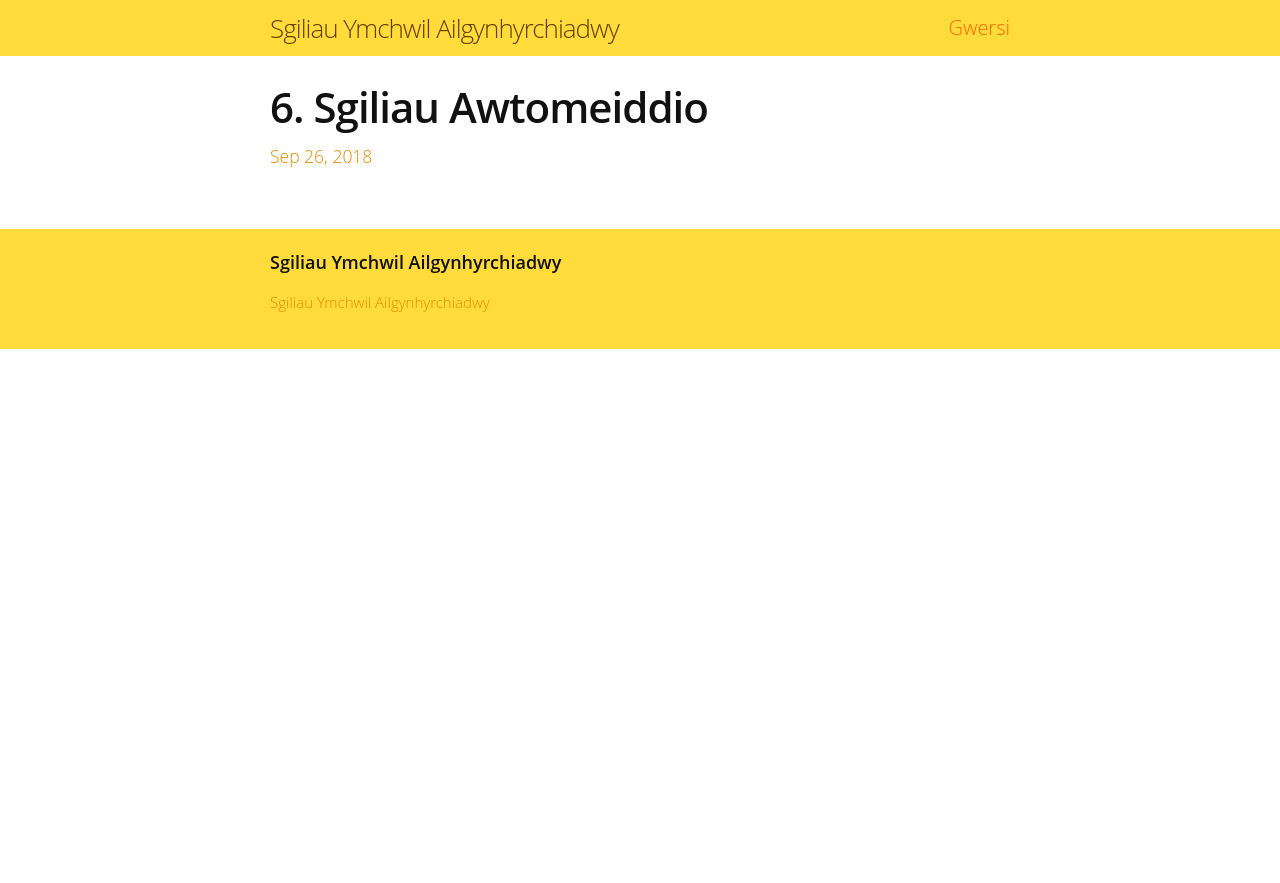
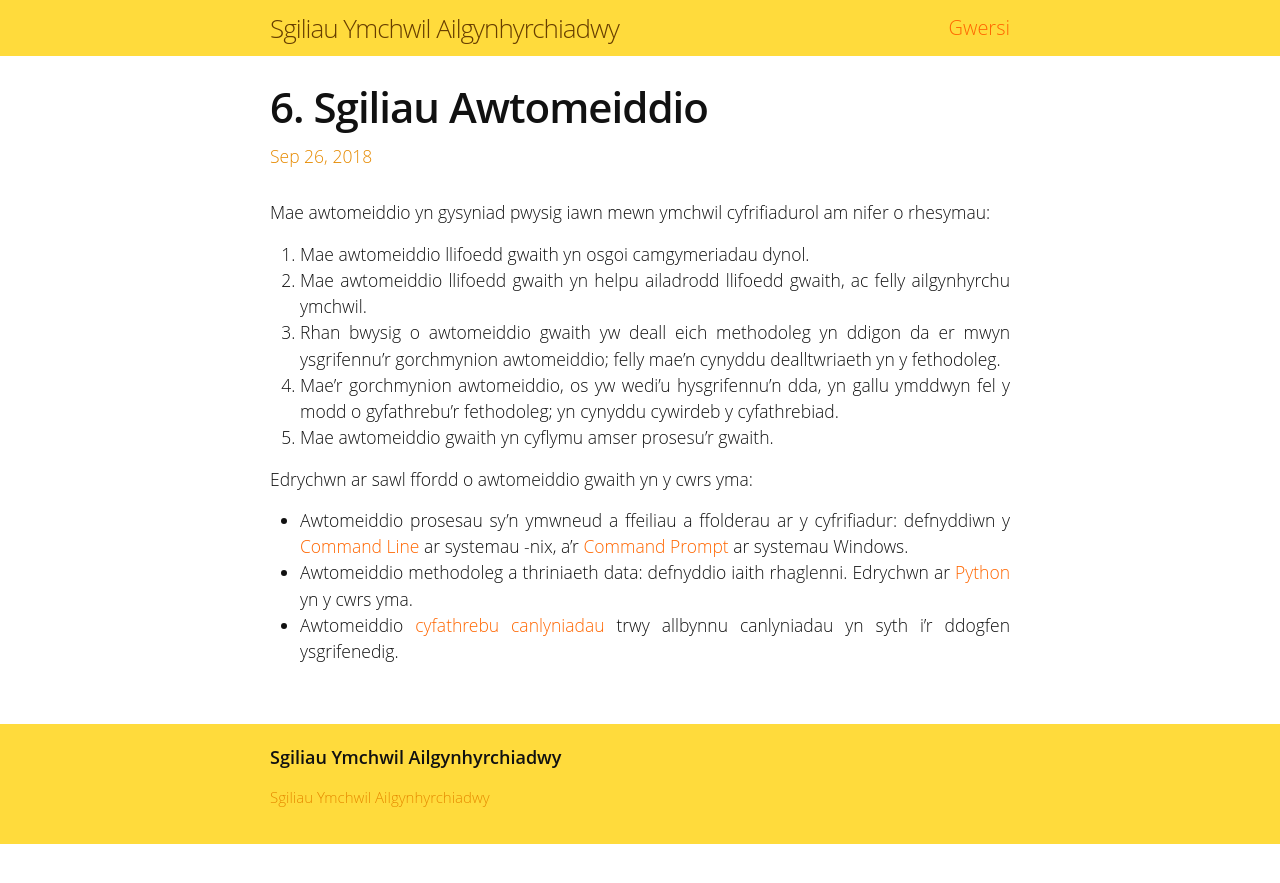
Before and after one commit to SgiliauYmchwilCyfrifiadurol/SgiliauYmchwilCyfrifiadurol.github.io, a Jekyll site: the page built from _pynciau/awtomeiddio/index.md, in a window 1280 px wide. Shown: the top 883 px of the page. Built offline with Jekyll 4.4.1, drawn with Linux system fonts in a browser that asks for light colours.

Commit message:
ysgrifennu intro sgiliau awtomeiddio

```diff
--- a/_pynciau/awtomeiddio/index.md
+++ b/_pynciau/awtomeiddio/index.md
@@ -3,3 +3,27 @@ layout: post
 title: 6. Sgiliau Awtomeiddio
 permalink: awtomeiddio/
 ---
+
+Mae awtomeiddio yn gysyniad pwysig iawn mewn ymchwil cyfrifiadurol am nifer o
+rhesymau:
+
+ 1. Mae awtomeiddio llifoedd gwaith yn osgoi camgymeriadau dynol.
+ 2. Mae awtomeiddio llifoedd gwaith yn helpu ailadrodd llifoedd gwaith, ac felly
+    ailgynhyrchu ymchwil.
+ 3. Rhan bwysig o awtomeiddio gwaith yw deall eich methodoleg yn ddigon da er
+    mwyn ysgrifennu'r gorchmynion awtomeiddio; felly mae'n cynyddu dealltwriaeth
+    yn y fethodoleg.
+ 4. Mae'r gorchmynion awtomeiddio, os yw wedi'u hysgrifennu'n dda, yn gallu
+    ymddwyn fel y modd o gyfathrebu’r fethodoleg; yn cynyddu cywirdeb y
+    cyfathrebiad.
+ 5. Mae awtomeiddio gwaith yn cyflymu amser prosesu'r gwaith.
+
+Edrychwn ar sawl ffordd o awtomeiddio gwaith yn y cwrs yma:
+
+ + Awtomeiddio prosesau sy'n ymwneud a ffeiliau a ffolderau ar y cyfrifiadur:
+ defnyddiwn y [Command Line](/awtomeiddio/commandline/) ar systemau -nix, a'r
+ [Command Prompt](/awtomeiddio/commandprompt/) ar systemau Windows.
+ + Awtomeiddio methodoleg a thriniaeth data: defnyddio iaith rhaglenni.
+ Edrychwn ar [Python](/awtomeiddio/codio/) yn y cwrs yma.
+ + Awtomeiddio [cyfathrebu canlyniadau](/cyfathrebu/awtomeiddio/) trwy allbynnu
+ canlyniadau yn syth i'r ddogfen ysgrifenedig.
```
Also changed, not shown: index.md (+1 -1 lines), 3 other files.
